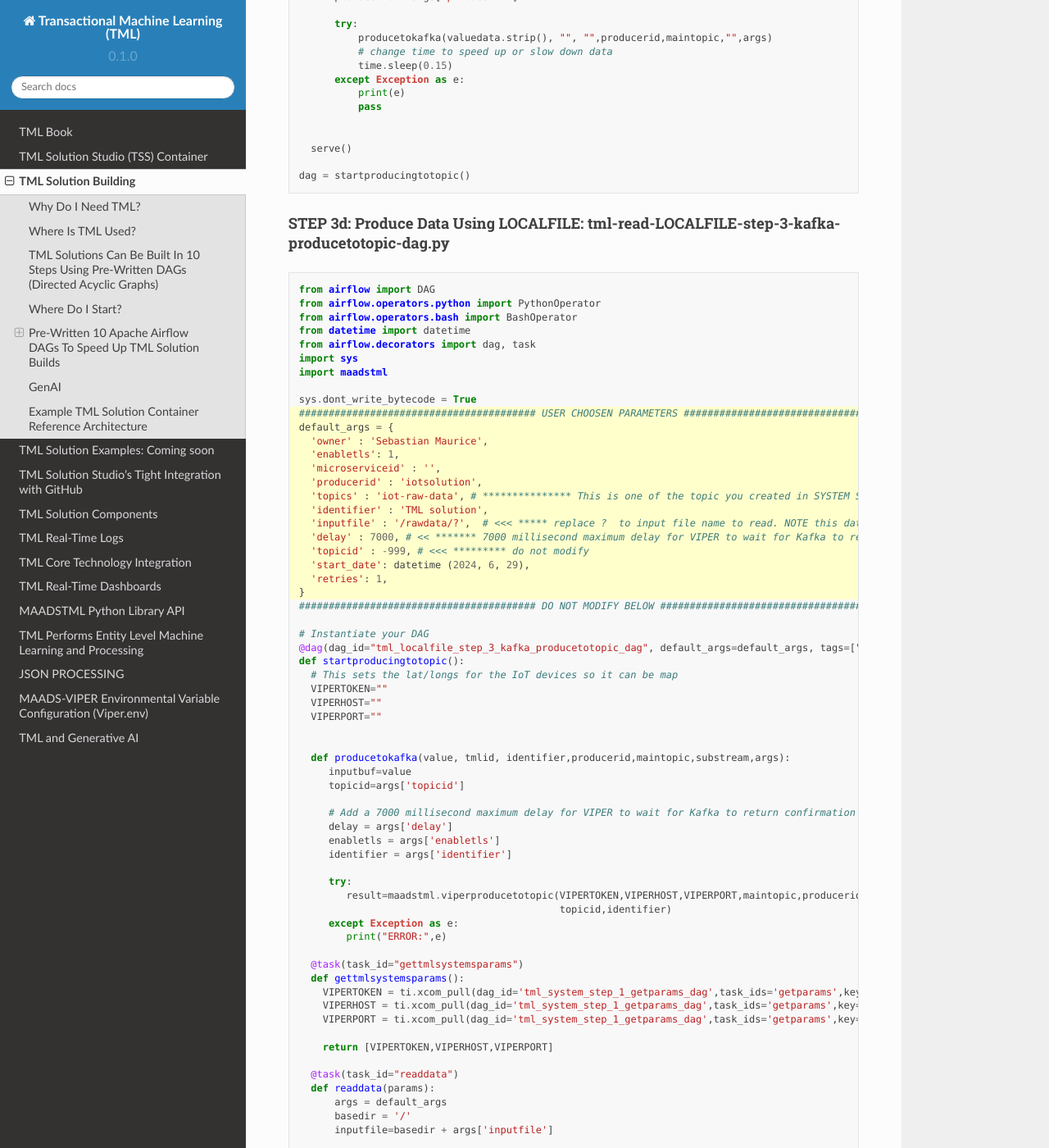
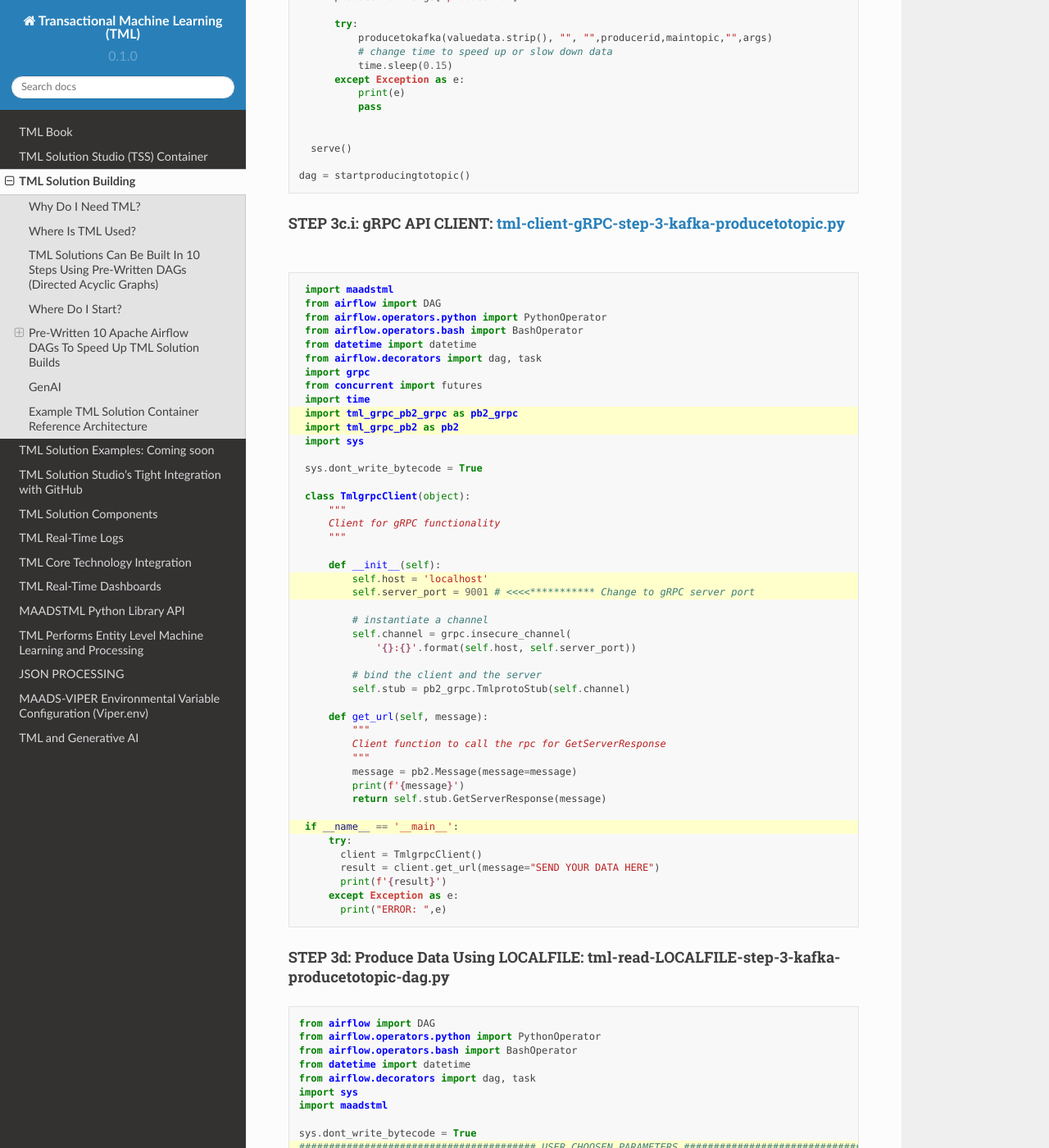
Before and after one commit to smaurice101/readthedocs, a Sphinx documentation site: the page built from docs/source/tmlbuilds.rst, in a window 1280 px wide and 1400 px high, scrolled down 13624 px. Shown: the whole window at 82% size. Built offline with Sphinx 7.4.7 and the Read the Docs theme 2.0.0, drawn with Linux system fonts in a browser that asks for light colours.

Commit message:
Update tmlbuilds.rst

```diff
--- a/docs/source/tmlbuilds.rst
+++ b/docs/source/tmlbuilds.rst
@@ -746,6 +747,59 @@ STEP 3c: Produce Data Using gRPC: tml-read-gRPC-step-3-kafka-producetotopic-dag.
      serve()
 
    dag = startproducingtotopic()
+
+STEP 3c.i: gRPC API CLIENT: `tml-client-gRPC-step-3-kafka-producetotopic.py <https://github.com/smaurice101/raspberrypi/blob/main/tml-airflow/dags/tml-client-gRPC-step-3-kafka-producetotopic.py>`_
+""""""""""""""""""""""""""""""""""""""""
+
+.. code-block:: PYTHON
+   :emphasize-lines: 10,11,22,23,40
+
+    import maadstml
+    from airflow import DAG
+    from airflow.operators.python import PythonOperator
+    from airflow.operators.bash import BashOperator
+    from datetime import datetime
+    from airflow.decorators import dag, task
+    import grpc
+    from concurrent import futures
+    import time
+    import tml_grpc_pb2_grpc as pb2_grpc
+    import tml_grpc_pb2 as pb2
+    import sys
+
+    sys.dont_write_bytecode = True
+
+    class TmlgrpcClient(object):
+        """
+        Client for gRPC functionality
+        """
+
+        def __init__(self):
+            self.host = 'localhost'
+            self.server_port = 9001 # <<<<*********** Change to gRPC server port
+
+            # instantiate a channel
+            self.channel = grpc.insecure_channel(
+                '{}:{}'.format(self.host, self.server_port))
+
+            # bind the client and the server
+            self.stub = pb2_grpc.TmlprotoStub(self.channel)
+
+        def get_url(self, message):
+            """
+            Client function to call the rpc for GetServerResponse
+            """
+            message = pb2.Message(message=message)
+            print(f'{message}')
+            return self.stub.GetServerResponse(message)
+
+    if __name__ == '__main__':
+        try:
+          client = TmlgrpcClient()
+          result = client.get_url(message="SEND YOUR DATA HERE")
+          print(f'{result}')
+        except Exception as e:
+          print("ERROR: ",e)
 
 STEP 3d: Produce Data Using LOCALFILE: tml-read-LOCALFILE-step-3-kafka-producetotopic-dag.py
 """"""""""""""""""""""""""""""""""""""""""
```
Also changed, not shown: other parts of docs/source/tmlbuilds.rst (+1 -0 lines).
